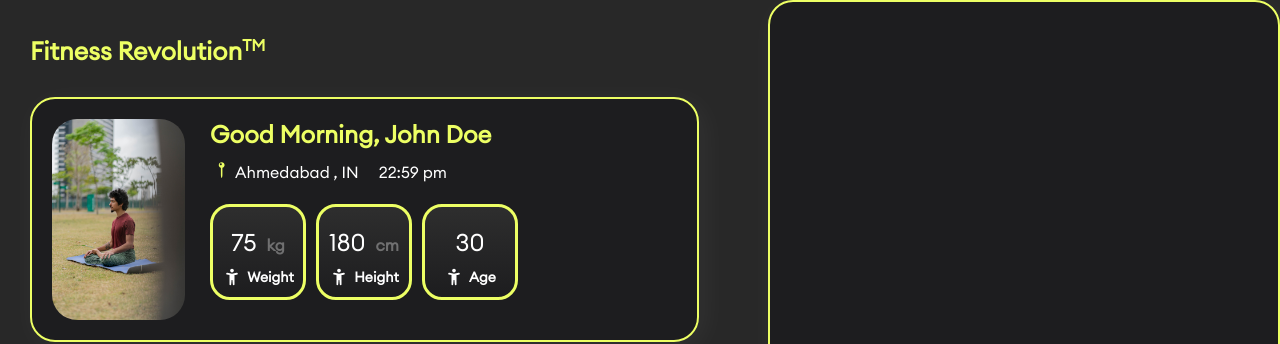
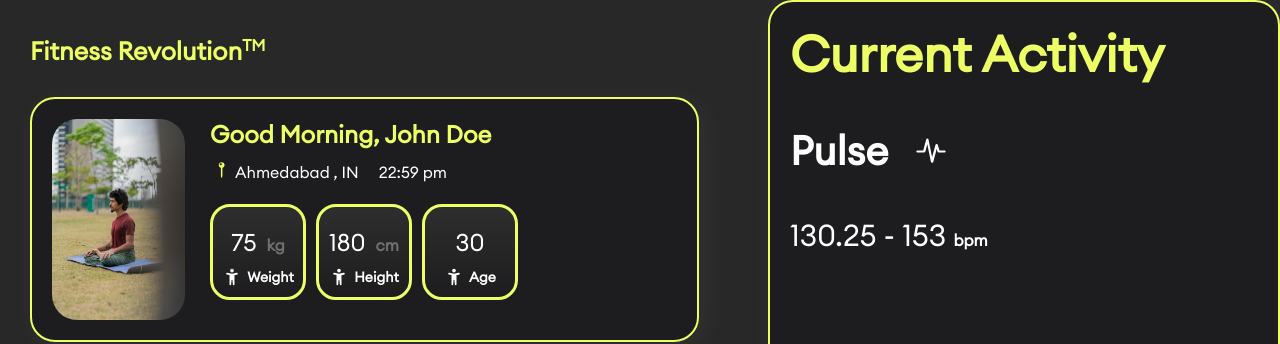
Before and after one commit to devam-Scaletech/FitnessRevolution-, a React (Create React App) app: page /dashboard in a window 1280 px wide. Shown: the top 344 px of the page. Built offline with nearby package versions, Linux system fonts and the light colour scheme.

Commit message:
cont: user details graph design

```diff
--- a/src/feature/dashboard/component/userDetails.tsx
+++ b/src/feature/dashboard/component/userDetails.tsx
@@ -1,5 +1,45 @@
+import { useCallback, useEffect, useState } from 'react';
+import { useSelector } from 'react-redux';
+import { PulseIcon } from 'shared/components/icons/icons';
+import { IUserData } from '../interface/dashboard';
+
 const UserDetails = () => {
-	return <div className='user__widget border-radius--25 overflow--auto' />;
+	const userActivities = useSelector((state: IUserData) => state.userActivities);
+
+	const [averageHeartRateBpm, setAverageHeartRateBpm] = useState<number>();
+	const [maxHeartRateBpm, setMaxHeartRateBpm] = useState<number>();
+
+	const heartRateAverage = useCallback(() => {
+		let averageHeartRate = 0;
+		let maxHeartRate = 0;
+		userActivities.forEach((activity) => {
+			if (activity.heart_rate) {
+				const { average, max } = activity.heart_rate;
+				averageHeartRate += average;
+				maxHeartRate += max;
+			}
+		});
+		setAverageHeartRateBpm(averageHeartRate / userActivities.length);
+		setMaxHeartRateBpm(maxHeartRate / userActivities.length);
+	}, [userActivities]);
+
+	useEffect(() => {
+		heartRateAverage();
+	}, []);
+
+	return (
+		<div className='user__widget border-radius--25 overflow--auto'>
+			<p className='font-size--50 text--neon-green m--20 font--semi-bold'> Current Activity</p>
+			<div className='flex align-items--center'>
+				<p className='font-size--40 font--semi-bold m--20'>Pulse</p>
+				<PulseIcon />
+			</div>
+
+			<p className='font-size--30 font--medium m--20'>
+				{averageHeartRateBpm} - {maxHeartRateBpm} <span className='font--bold'>bpm</span>
+			</p>
+		</div>
+	);
 };
 
 export default UserDetails;
--- a/src/feature/dashboard/interface/dashboard.ts
+++ b/src/feature/dashboard/interface/dashboard.ts
@@ -15,6 +15,7 @@ export interface IUserDetails {
 	age: number;
 	height: number;
 	weight: number;
+	oxygen_level: number;
 }
 
 export interface IUserActivity {
--- a/src/shared/components/icons/icons.tsx
+++ b/src/shared/components/icons/icons.tsx
@@ -490,3 +490,12 @@ export const DancingIcon: FC<IProps> = (props) => (
 		</g>
 	</svg>
 );
+
+export const PulseIcon: FC<IProps> = (props) => (
+	<svg width='46' height='37' viewBox='0 0 46 37' fill='none' className={props.className || ''}>
+		<path
+			d='M9.57156 20.4357H15.9826C16.719 20.4357 17.1666 20.1686 17.3254 19.6459L19.3036 12.3174L22.9422 29.9709C23.1444 30.9581 25.0215 30.9465 25.2669 29.9825L28.7612 16.7192L29.4543 19.5414C29.6131 20.1453 30.0463 20.4357 30.8116 20.4357H36.4429C37.1071 20.4357 37.6413 20.0176 37.6413 19.4833C37.6413 18.9375 37.1215 18.5194 36.4429 18.5194H31.4325L29.8153 12.7123C29.5554 11.7716 27.7938 11.7716 27.5195 12.7472L24.0974 25.093L20.4443 7.25368C20.2566 6.28971 18.5094 6.26648 18.2495 7.24206L15.2173 18.5194H9.57156C8.89292 18.5194 8.35867 18.9491 8.35867 19.4833C8.35867 20.0176 8.89292 20.4357 9.57156 20.4357Z'
+			fill='white'
+		/>
+	</svg>
+);
--- a/src/shared/constants/constant.ts
+++ b/src/shared/constants/constant.ts
@@ -7,7 +7,8 @@ export const FITNESS_DATA = {
 		email: 'johndoe@example.com',
 		age: 30,
 		height: 180,
-		weight: 75
+		weight: 75,
+		oxygen_level: 98.5
 	},
 	activities: [
 		{
```
